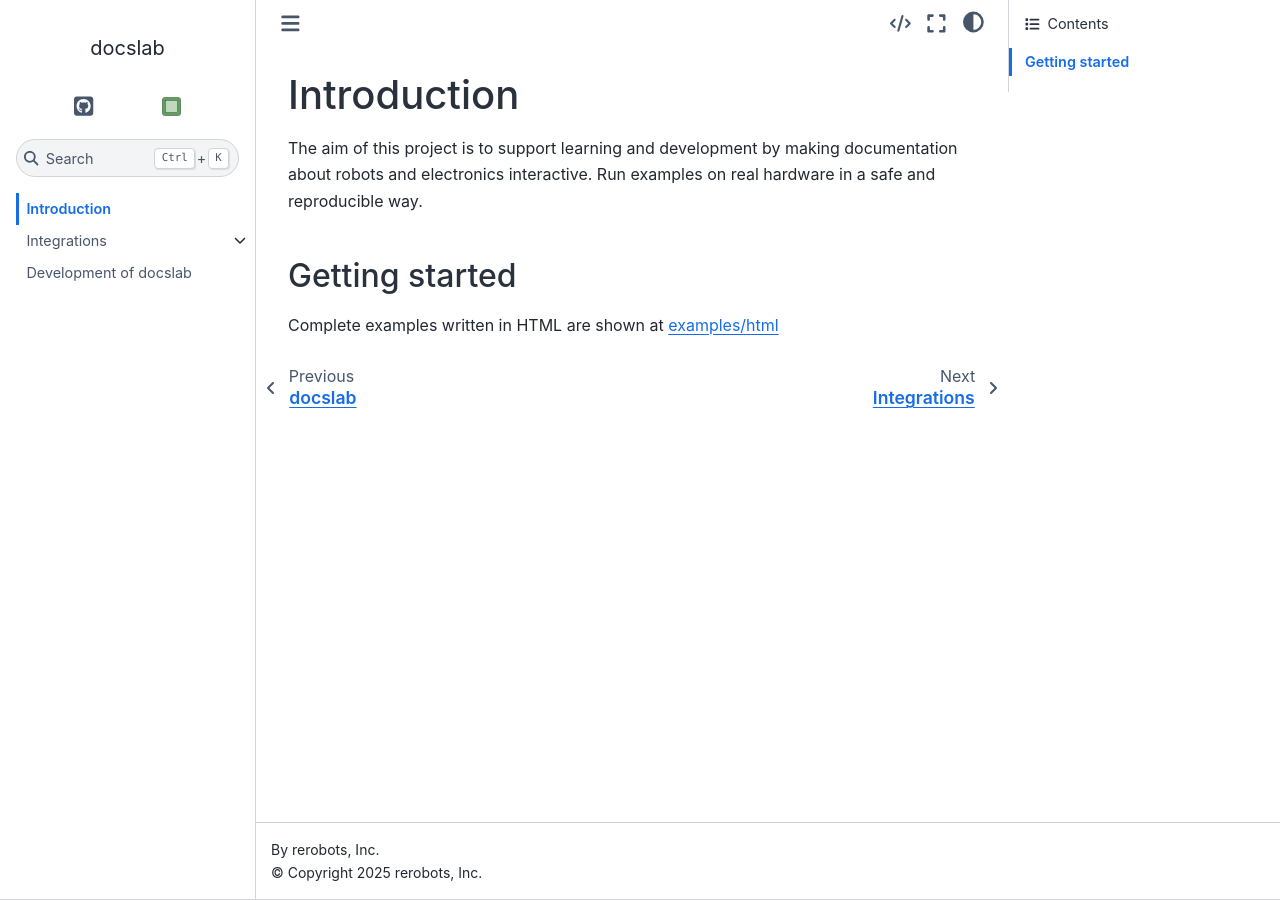
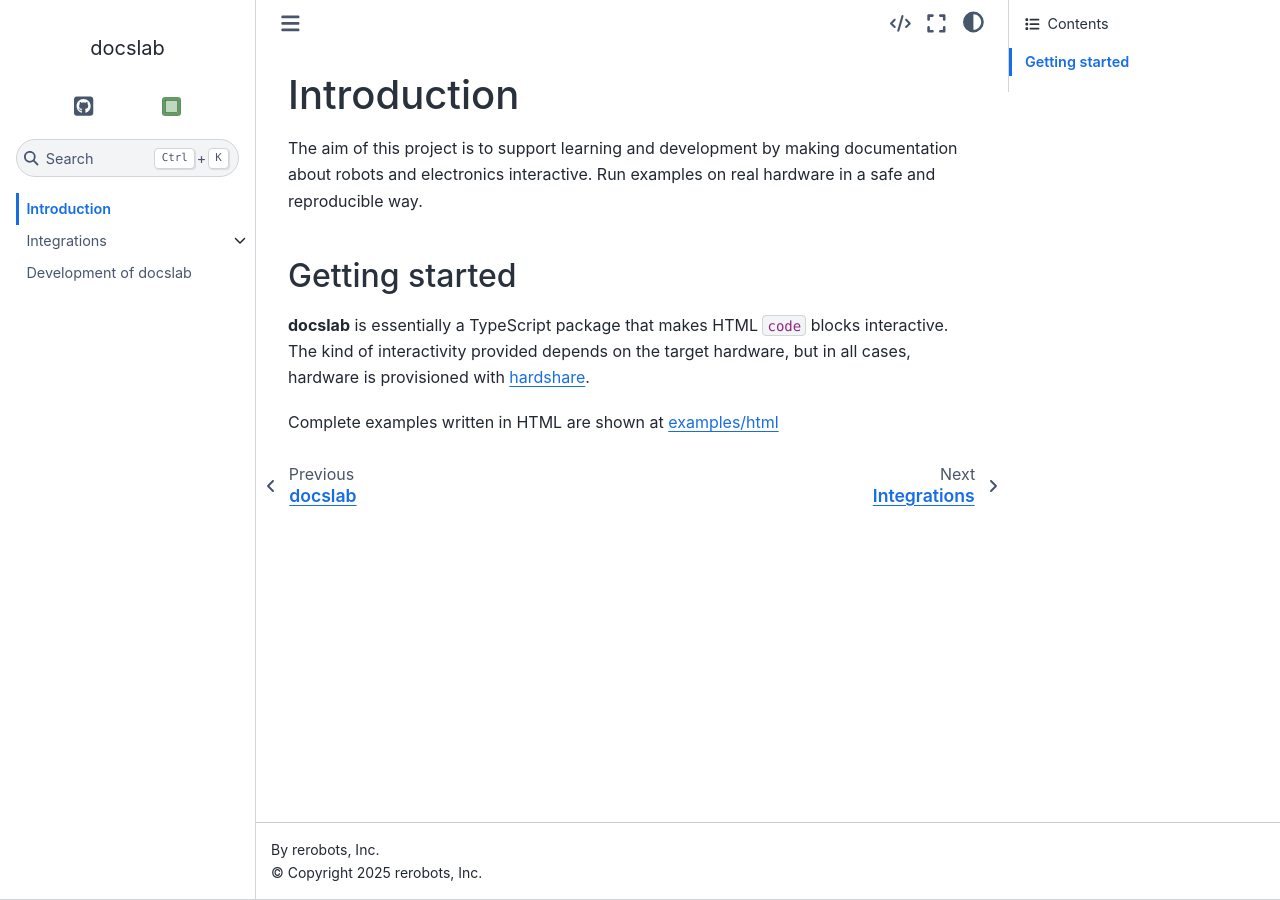
Before and after one commit to rerobots/docslab, a Sphinx documentation site: the page built from doc/intro.rst, in a window 1280 px wide. Built offline with Sphinx 7.4.7 and the Sphinx Book theme 1.1.4, drawn with Linux system fonts in a browser that asks for light colours.

Commit message:
DOC: continue with intro

```diff
--- a/doc/intro.rst
+++ b/doc/intro.rst
@@ -8,4 +8,12 @@ Run examples on real hardware in a safe and reproducible way.
 Getting started
 ---------------
 
+**docslab** is essentially a TypeScript package that makes HTML ``code`` blocks
+interactive. The kind of interactivity provided depends on the target hardware,
+but in all cases, hardware is provisioned with hardshare_.
+
+
 Complete examples written in HTML are shown at `<examples/html>`_
+
+
+.. _hardshare: https://github.com/rerobots/hardshare
```
